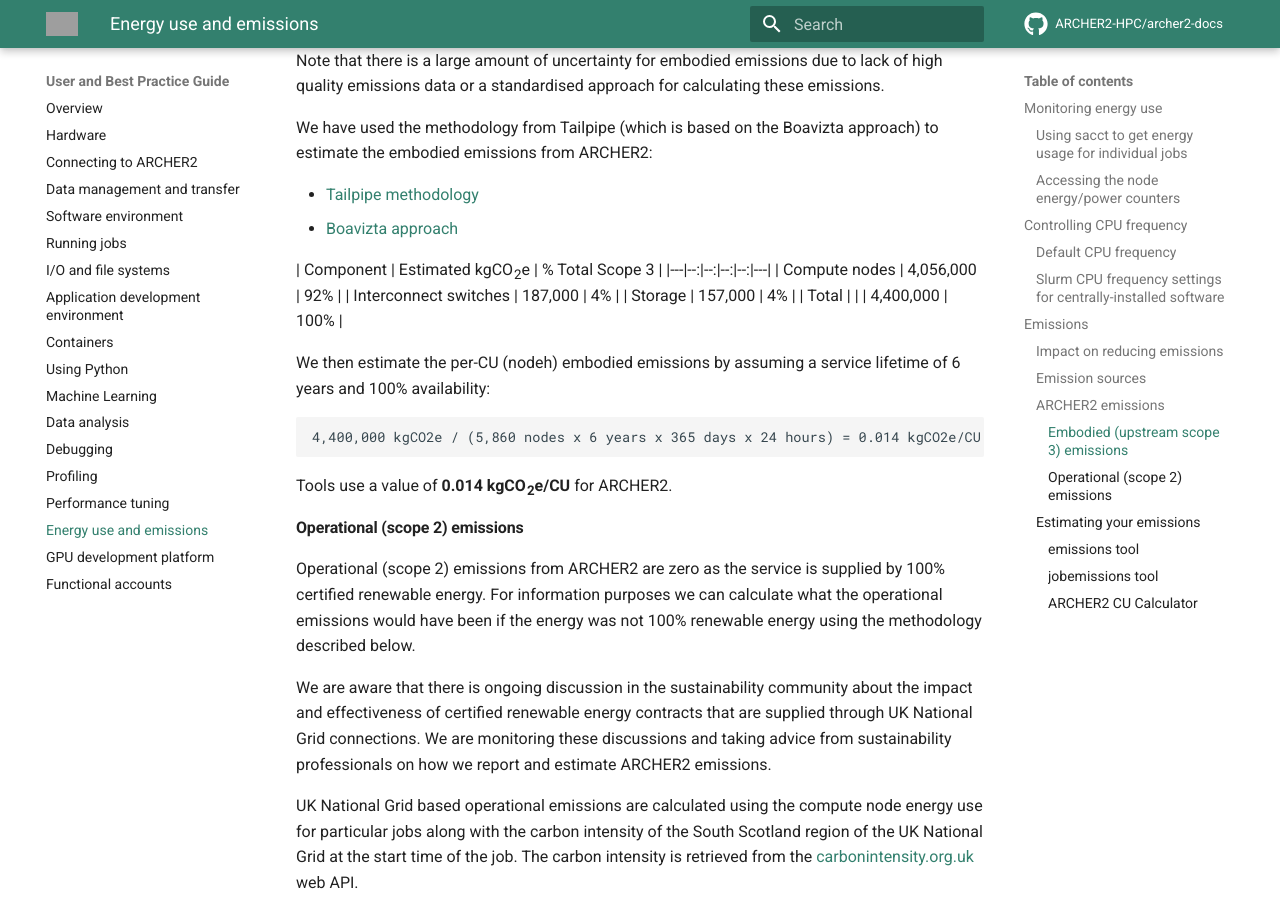
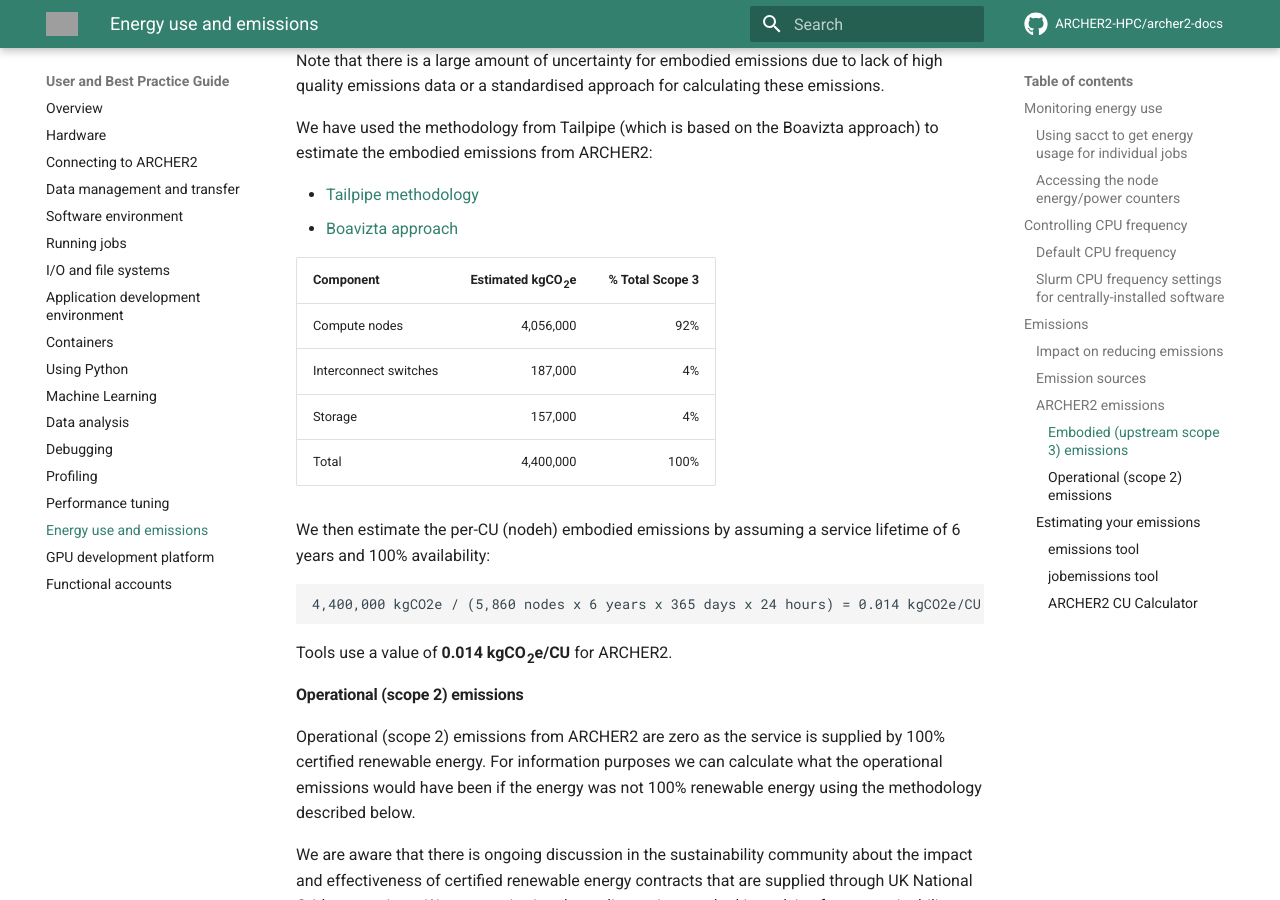
Before and after one commit to ARCHER2-HPC/archer2-docs, an MkDocs documentation site: the page built from docs/user-guide/energy.md, in a window 1280 px wide and 900 px high, scrolled down 6666 px. Built offline with MkDocs 1.6.1 and Material for MkDocs 9.7.7, drawn with Linux system fonts in a browser that asks for light colours; comment, search, counter and statistics services are not loaded; grey boxes are pictures that could not be loaded.

Commit message:
FIxes table formatting

```diff
--- a/docs/user-guide/energy.md
+++ b/docs/user-guide/energy.md
@@ -243,11 +243,11 @@ emissions from ARCHER2:
 - [Boavizta approach](https://boavizta.org/en/blog/empreinte-de-la-fabrication-d-un-serveur )
 
 | Component | Estimated kgCO<sub>2</sub>e | % Total Scope 3 |
-|---|--:|--:|--:|--:|---|
+|---|--:|--:|
 | Compute nodes | 4,056,000 | 92% |
 | Interconnect switches | 187,000 | 4% |
 | Storage | 157,000 | 4% |
-| Total | | | 4,400,000 | 100% |
+| Total | 4,400,000 | 100% |
 
 We then estimate the per-CU (nodeh) embodied emissions by assuming a service lifetime of 6 years and
 100% availability:
```
